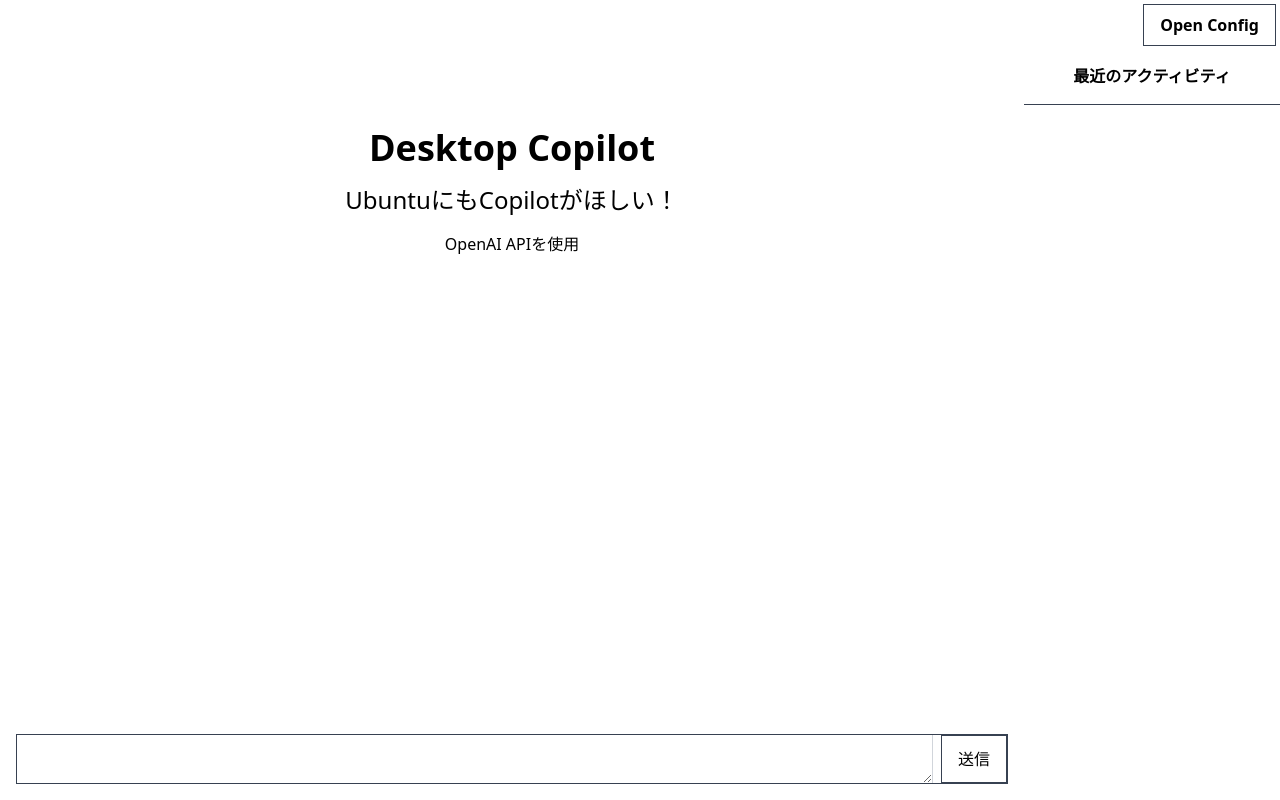
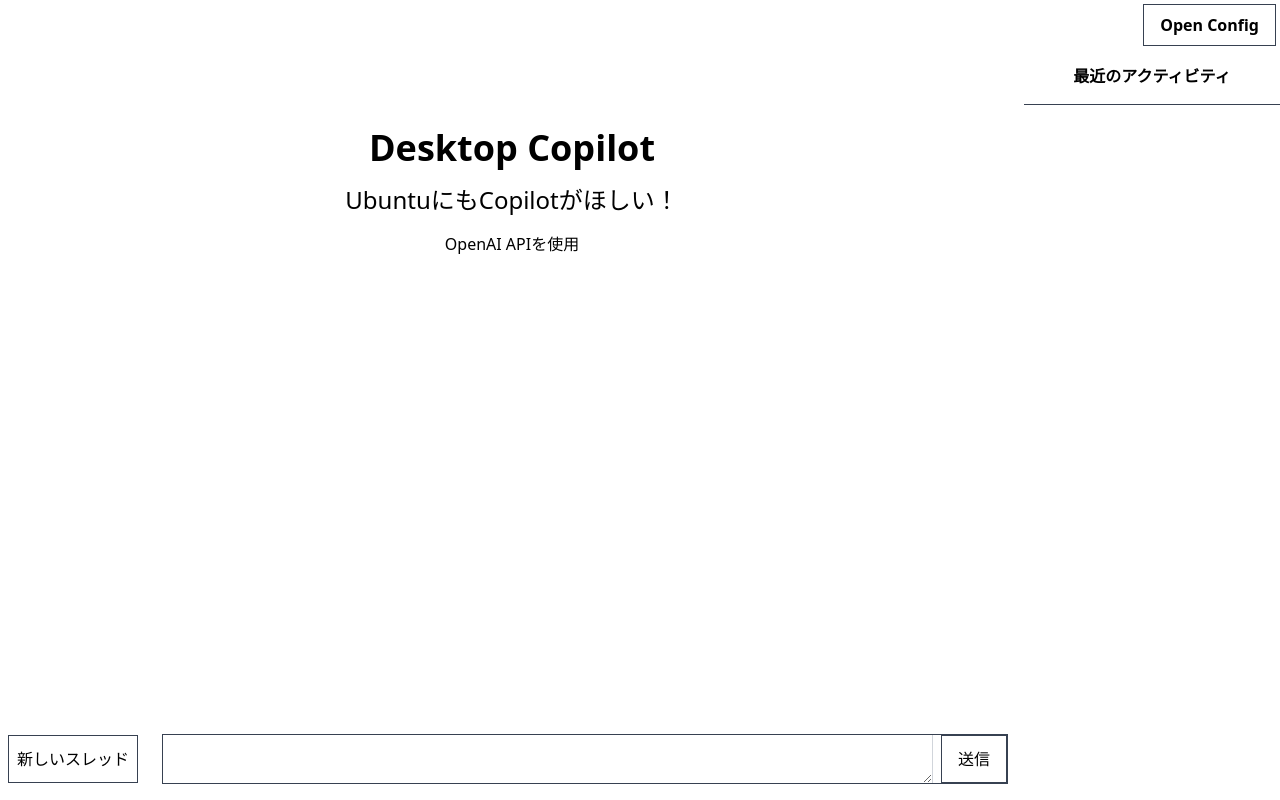
Before and after one commit to nnkkd/desktop-copilot, a React (Vite) app: page / in a window 1280 px wide. Built offline with nearby package versions, Linux system fonts and the light colour scheme.

Commit message:
:sparkles: Refactor InputBox component layout

```diff
--- a/src/components/InputBox.tsx
+++ b/src/components/InputBox.tsx
@@ -1,10 +1,17 @@
 const InputBox = () => {
   return (
-    <div className="m-4 flex border border-primary">
-      <textarea className="flex-1 border-r border-gray-300" />
-      <button className="flex-none border border-primary px-4 ml-2">
-        送信
-      </button>
+    <div className="flex items-center">
+      <div className="flex items-center h-12">
+        <button className="m-2 p-2 border border-primary h-full">
+          新しいスレッド
+        </button>
+      </div>
+      <div className="grow m-4 flex border border-primary items-center">
+        <textarea className="flex-1 border-r border-gray-300" />
+        <button className="h-12 flex-none border border-primary px-4 ml-2">
+          送信
+        </button>
+      </div>
     </div>
   );
 };
```
